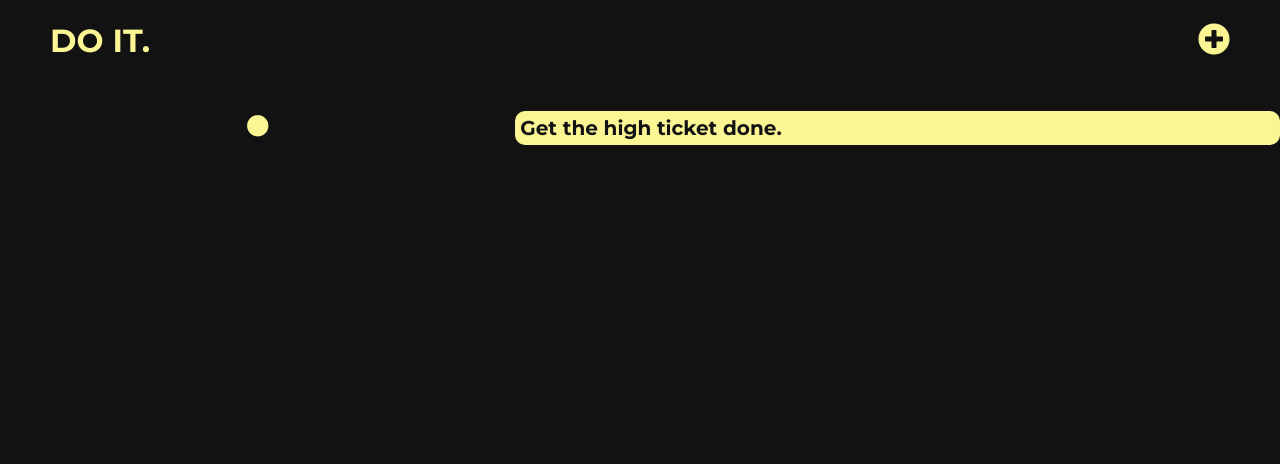
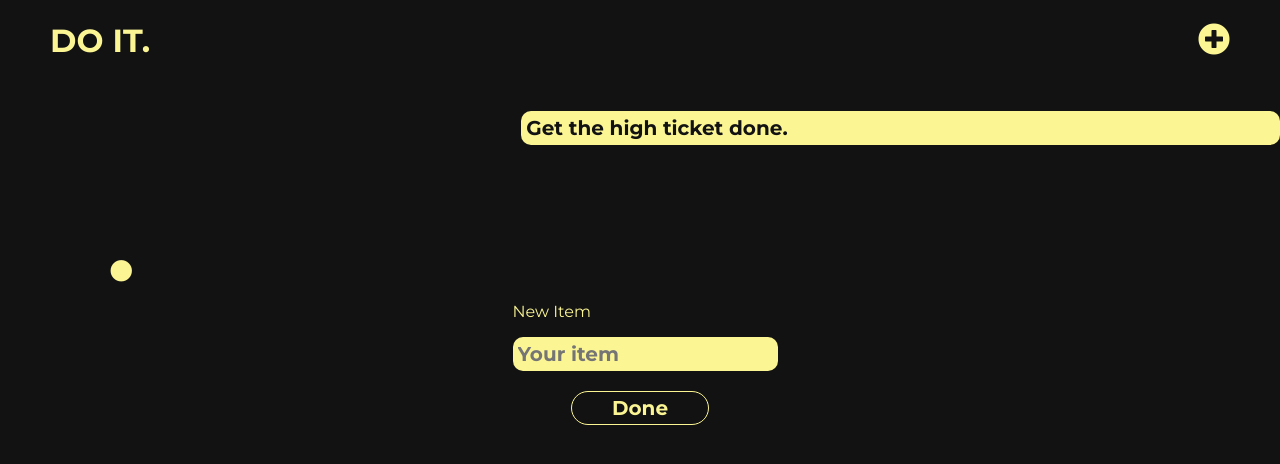
Before and after one commit to WARSKELETON/do-it, a React (Create React App) app: page / in a window 1280 px wide. Shown: the top 464 px of the page. Built offline with nearby package versions, Linux system fonts and the light colour scheme.

Commit message:
Added Item Form

```diff
--- a/src/App.js
+++ b/src/App.js
@@ -1,14 +1,15 @@
 import React from "react";
-import logo from "./logo.svg";
 import "./App.css";
 import Bar from "./components/Bar";
 import Item from "./components/Item";
+import ItemForm from "./components/ItemForm";
 
 function App() {
     return (
         <>
             <Bar />
             <Item />
+            <ItemForm />
         </>
     );
 }
--- a/src/components/Item.js
+++ b/src/components/Item.js
@@ -5,9 +5,9 @@ const Item = () => {
     return (
         <ItemWrapper>
             <Status>
-                <p>
+                <button>
                     <i className="fas fa-circle" />
-                </p>
+                </button>
             </Status>
             <Activity>
                 <p>Get the high ticket done.</p>
@@ -28,9 +28,18 @@ const ItemWrapper = styled.div`
 const Status = styled.div`
     grid-area: status;
 
-    p {
+    button {
+        background-color: transparent;
+        border: none;
+        margin-top: 32%;
+        margin-left: 20%;
         text-align: center;
         font-size: 22px;
+        color: var(--mainYellow);
+
+        i {
+            height: 100%;
+        }
     }
 `;
 
--- /dev/null
+++ b/src/components/ItemForm.js
@@ -0,0 +1,83 @@
+import React from "react";
+import styled from "styled-components";
+
+const ItemForm = () => {
+    return (
+        <>
+            <form>
+                <FormWrapper>
+                    <Name>
+                        <p>New Item</p>
+                        <Input
+                            name="name"
+                            autoComplete="off"
+                            placeholder="Your item"
+                        />
+                    </Name>
+                    <Submit>
+                        <button type="submit">Done</button>
+                    </Submit>
+                </FormWrapper>
+            </form>
+        </>
+    );
+};
+
+export default ItemForm;
+
+const FormWrapper = styled.div`
+    display: grid;
+    grid-template-columns: 1fr;
+    grid-template-rows: repeat(2, auto);
+    grid-template-areas:
+        "name"
+        "submit";
+`;
+
+const ErrorText = styled.p`
+    color: red;
+    font-weight: 700;
+`;
+
+const Input = styled.input`
+    color: var(--mainBlack);
+    font-family: "Montserrat";
+    background-color: var(--mainYellow);
+    padding: 5px;
+    font-size: 20px;
+    border-radius: 10px;
+    font-weight: 700;
+    border: none;
+`;
+
+const Email = styled.div`
+    margin-right: auto;
+    margin-left: auto;
+    grid-area: email;
+    width: 255px;
+`;
+
+const Name = styled(Email)`
+    grid-area: name;
+`;
+
+const Submit = styled.div`
+    grid-area: submit;
+    margin-right: auto;
+    margin-left: auto;
+    button {
+        cursor: pointer;
+        margin-top: 20px;
+        border: 1px solid var(--mainYellow);
+        border-radius: 20px;
+        background-color: transparent;
+        color: var(--mainYellow);
+        font-size: 20px;
+        font-family: "Montserrat";
+        font-weight: bold;
+        padding-top: 4px;
+        padding-bottom: 4px;
+        padding-right: 40px;
+        padding-left: 40px;
+    }
+`;
```
